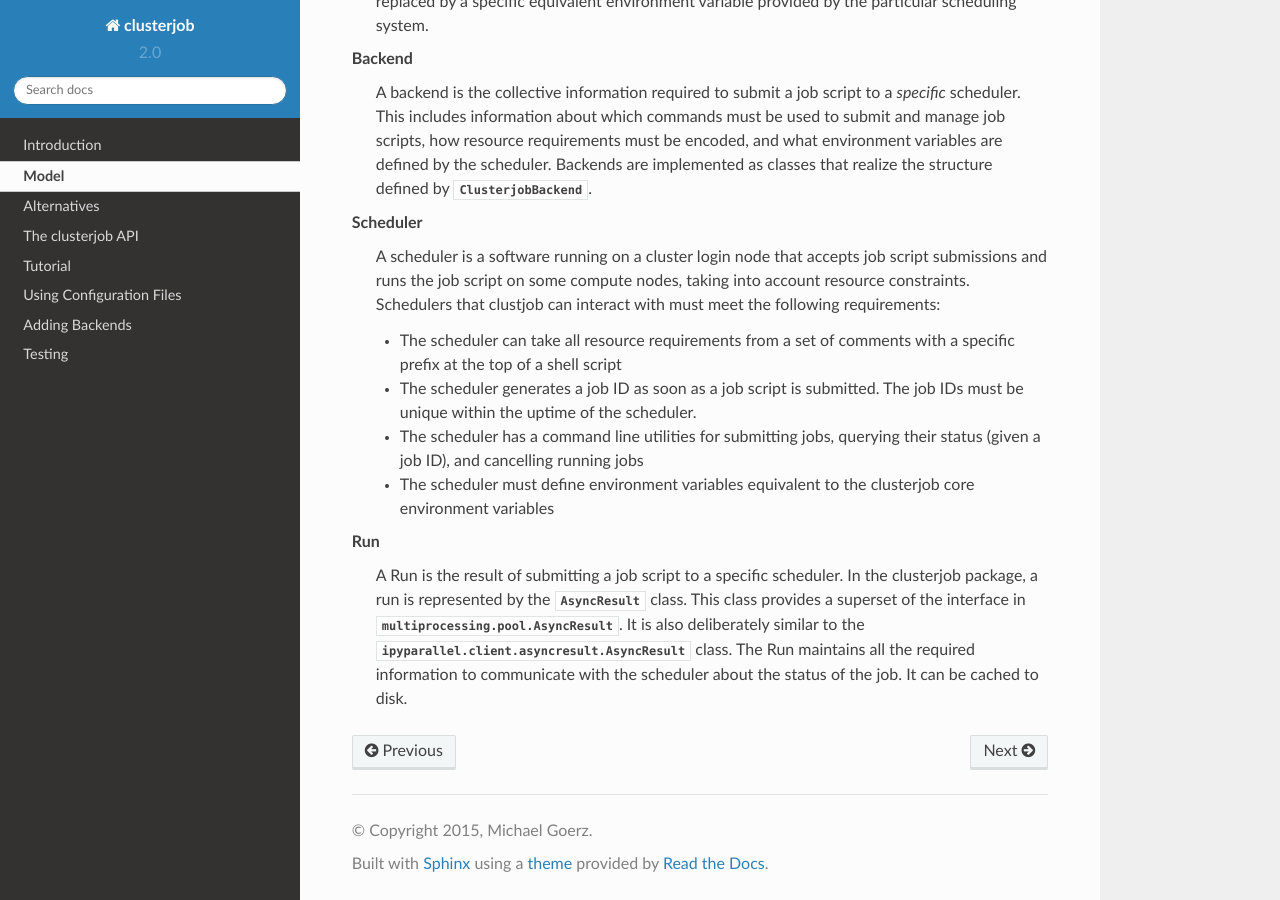
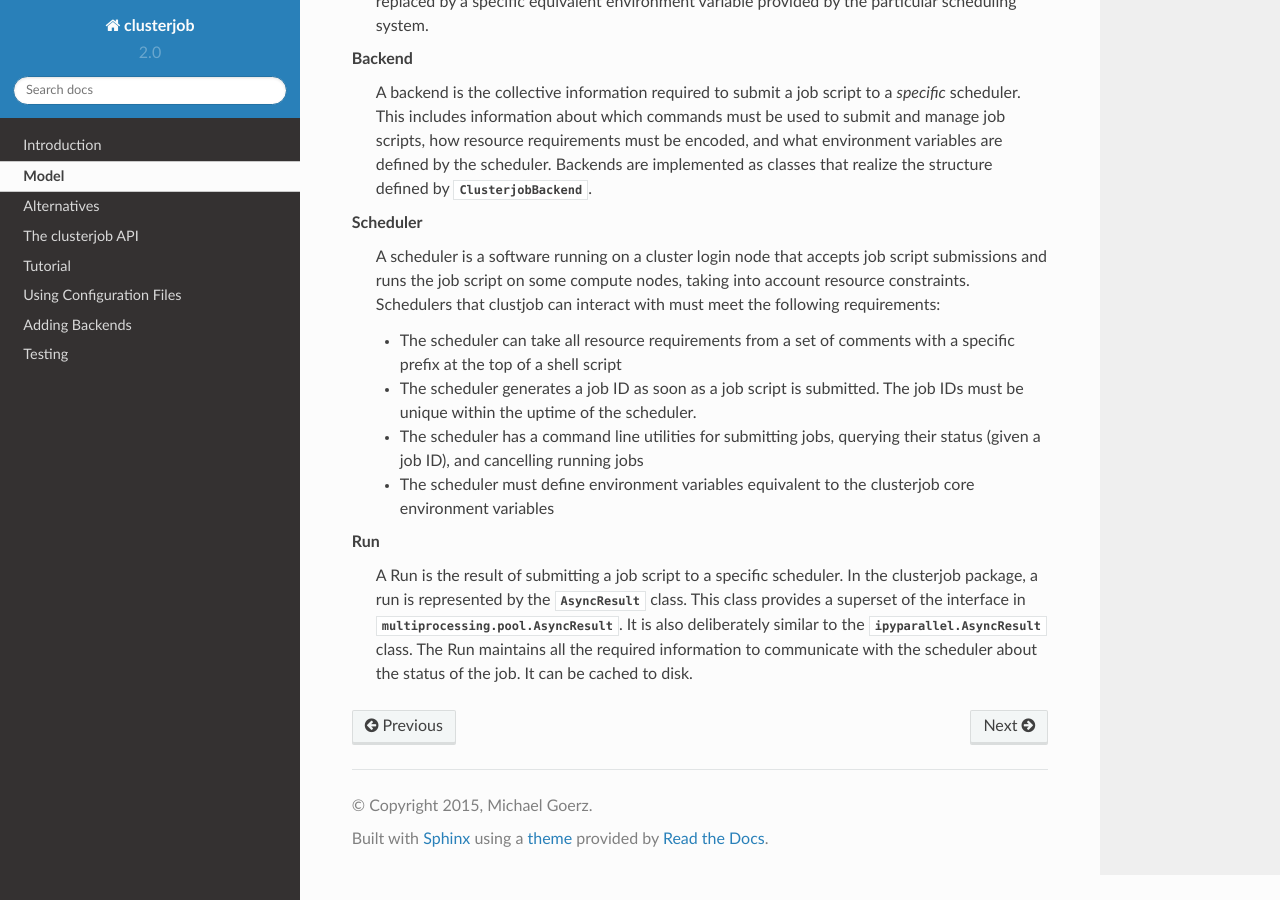
Before and after one commit to goerz/clusterjob, a Sphinx documentation site: the page built from docs/source/model.rst, in a window 1280 px wide and 900 px high, scrolled down 600 px. Built offline with Sphinx 7.4.7 and the Read the Docs theme 2.0.0, drawn with Linux system fonts in a browser that asks for light colours.

```diff
--- a/docs/source/conf.py
+++ b/docs/source/conf.py
@@ -41,7 +41,13 @@ extensions = [
     'sphinx.ext.mathjax',
     'sphinx.ext.viewcode',
     'sphinx.ext.napoleon',
+    'sphinx.ext.intersphinx',
 ]
+
+intersphinx_mapping = {
+    'python': ('https://docs.python.org/3.4', None),
+    'ipyparallel': ('http://ipyparallel.readthedocs.org/en/latest/', None),
+}
 
 # Add any paths that contain templates here, relative to this directory.
 templates_path = ['_templates']
--- a/docs/source/model.rst
+++ b/docs/source/model.rst
@@ -64,6 +64,7 @@ of various HPC scheduling systems.
         In the clusterjob package, a run is represented by the
         :class:`~clusterjob.AsyncResult` class. This class provides a superset
         of the interface in :class:`multiprocessing.pool.AsyncResult`. It is also
-        deliberately similar to the :class:`ipyparallel.client.asyncresult.AsyncResult` class.
-        The Run maintains all the required information to communicate with the
-        scheduler about the status of the job. It can be cached to disk.
+        deliberately similar to the :class:`ipyparallel.AsyncResult<ipyparallel:AsyncResult>`
+        class. The Run maintains all the required information to communicate
+        with the scheduler about the status of the job. It can be cached to
+        disk.
```
